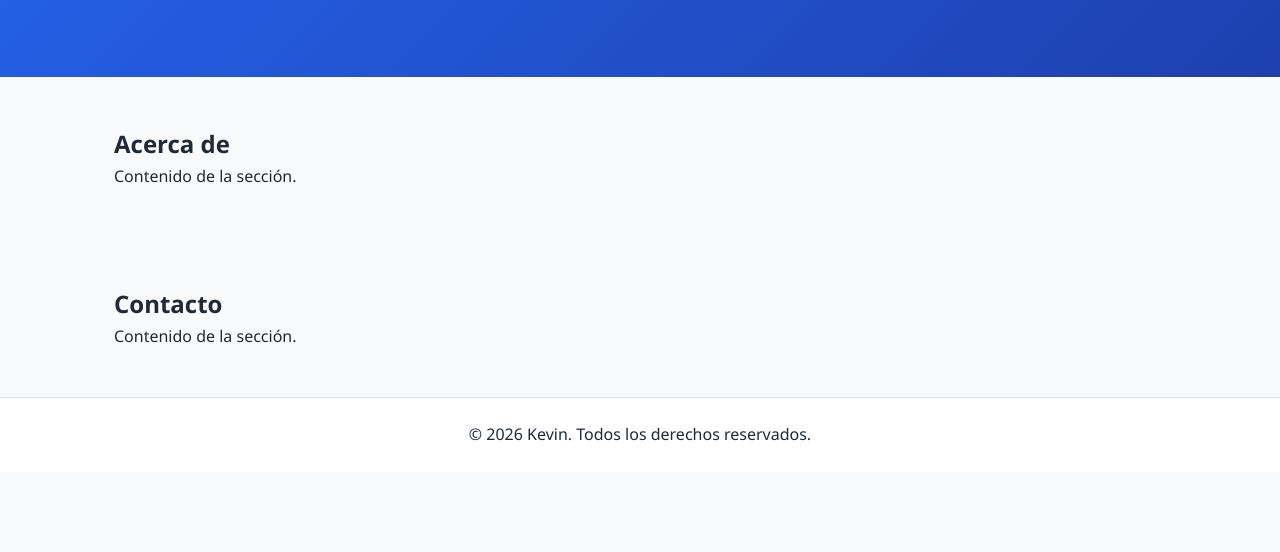
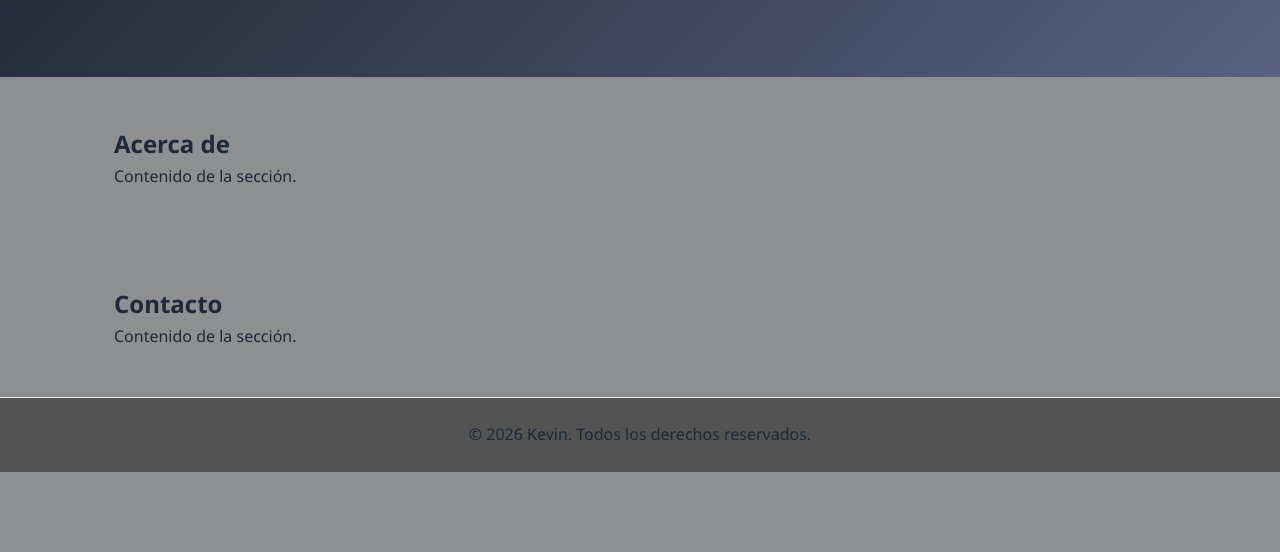
Before and after one commit to TheKevinDT/Kevin, a plain HTML site: page index.html in a window 1280 px wide. Shown: the part 248-800 px from the top of the page. Drawn offline with Linux system fonts and the light colour scheme.

Commit message:
le cambie el colo del fondoo

```diff
--- a/css/styles.css
+++ b/css/styles.css
@@ -3,11 +3,11 @@
    ========================================= */
 
 :root {
-  --color-primary: #2563eb;
-  --color-secondary: #1e40af;
+  --color-primary: #1f2531;
+  --color-secondary: #586281;
   --color-text: #1f2937;
-  --color-bg: #f9fafb;
-  --color-white: #ffffff;
+  --color-bg: #8d8f90;
+  --color-white: #535353;
   --font-main: "Segoe UI", system-ui, sans-serif;
   --max-width: 1100px;
 }
```
